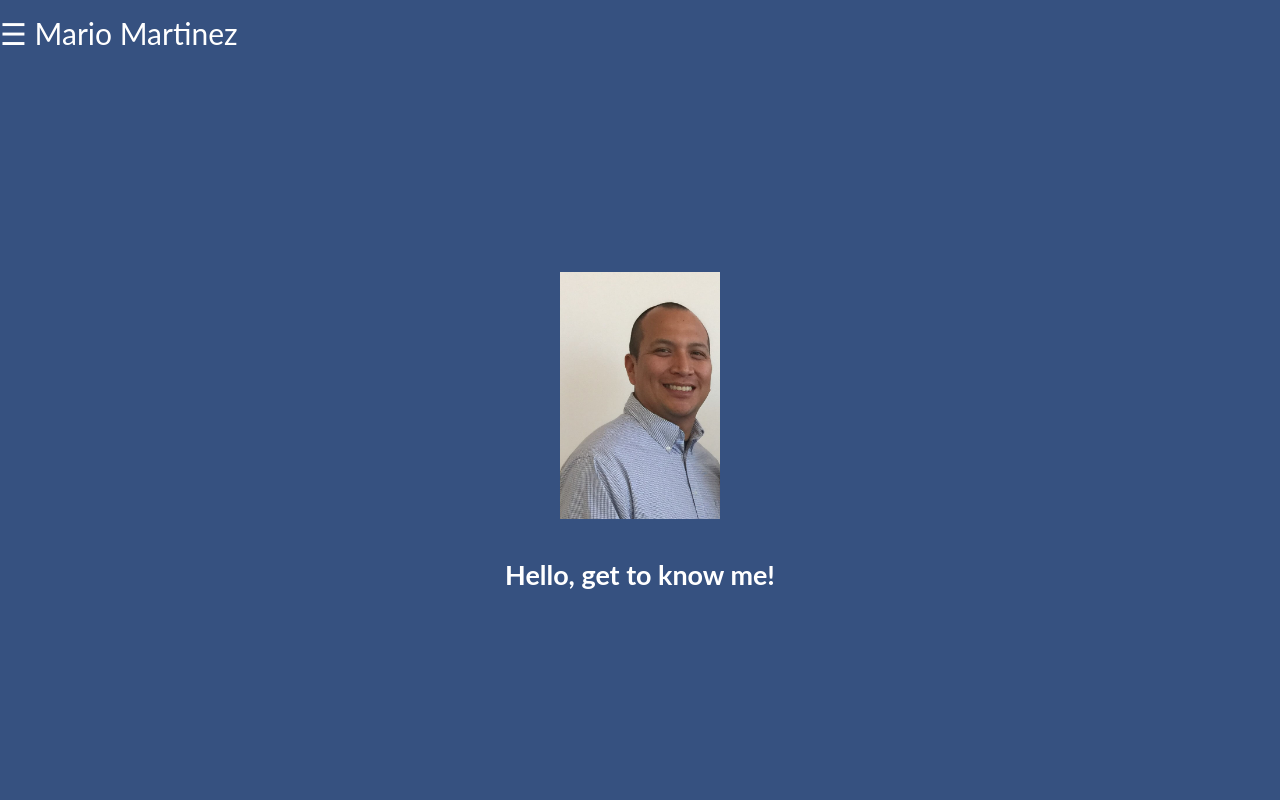
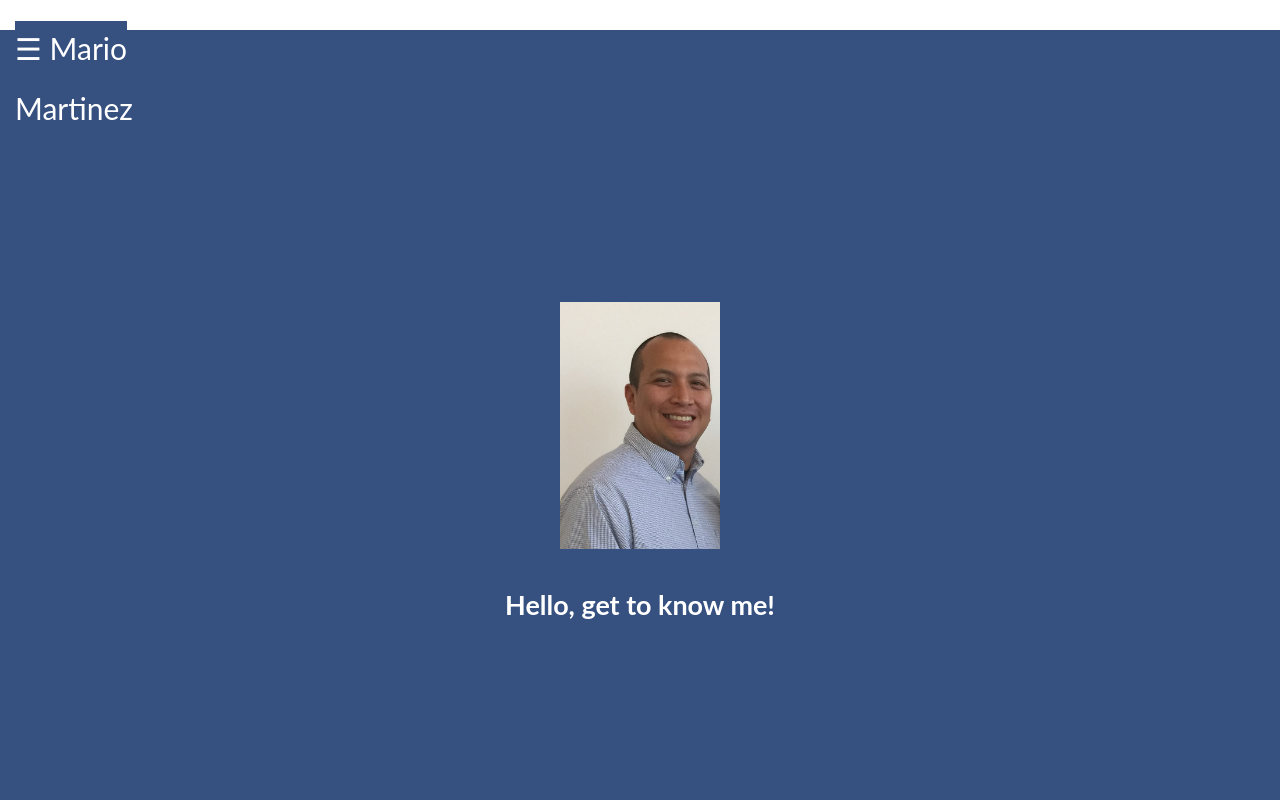
Before and after one commit to mntri4/Myportfolio, a plain HTML site: page index.html in a window 1280 px wide. Shown: the top 800 px of the page. Drawn offline with nearby package versions, Linux system fonts and the light colour scheme.

Commit message:
get working 9

```diff
--- a/main.css
+++ b/main.css
@@ -190,7 +190,7 @@ color: red;
 
 #main {
   transition: margin-left .5s;
-  padding: 0px;
+  padding: 15px;
   text-align: left;
   width: 240px;
   height: 0px;
```
